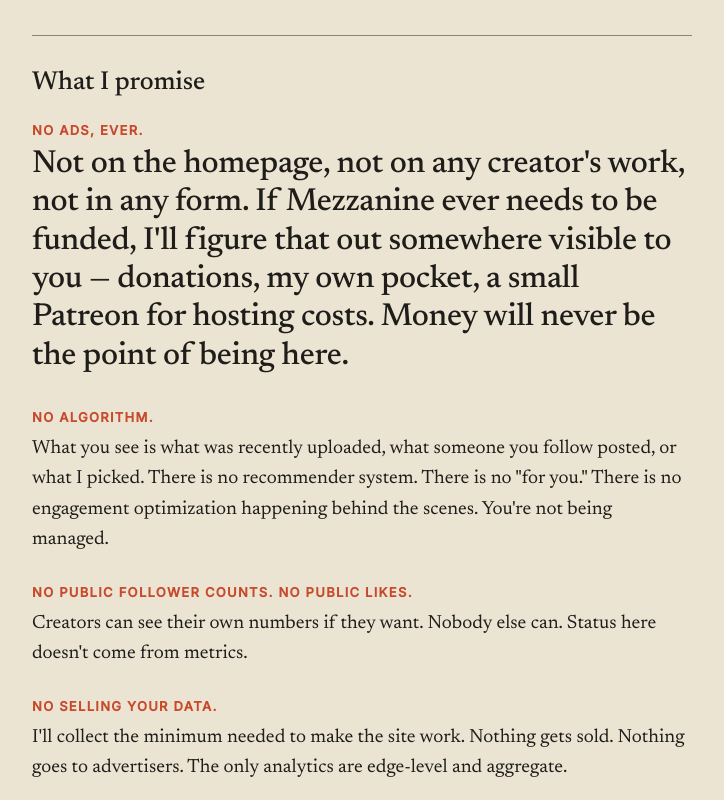
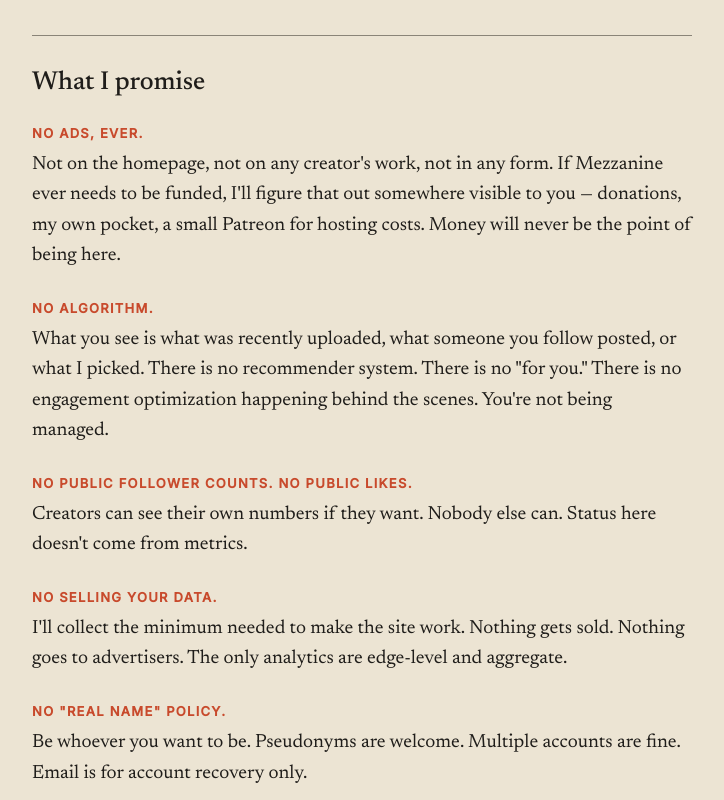
Before and after one commit to obscuren/mezzanine.gg, a plain HTML site: page manifesto.html in a window 1280 px wide. Shown: the part 1360-2160 px from the top of the page, without its empty margins (278-1002 px from the left). Drawn offline with Linux system fonts and the light colour scheme.

Commit message:
Fix selector for first paragraph in article

```diff
--- a/manifesto.html
+++ b/manifesto.html
@@ -108,7 +108,7 @@
     color: var(--ink);
     margin-bottom: 1.1em;
   }
-  article p:first-of-type {
+  article > p:first-of-type {
     font-family: 'Newsreader', serif;
     font-size: 32px;
     line-height: 1.2;
```
